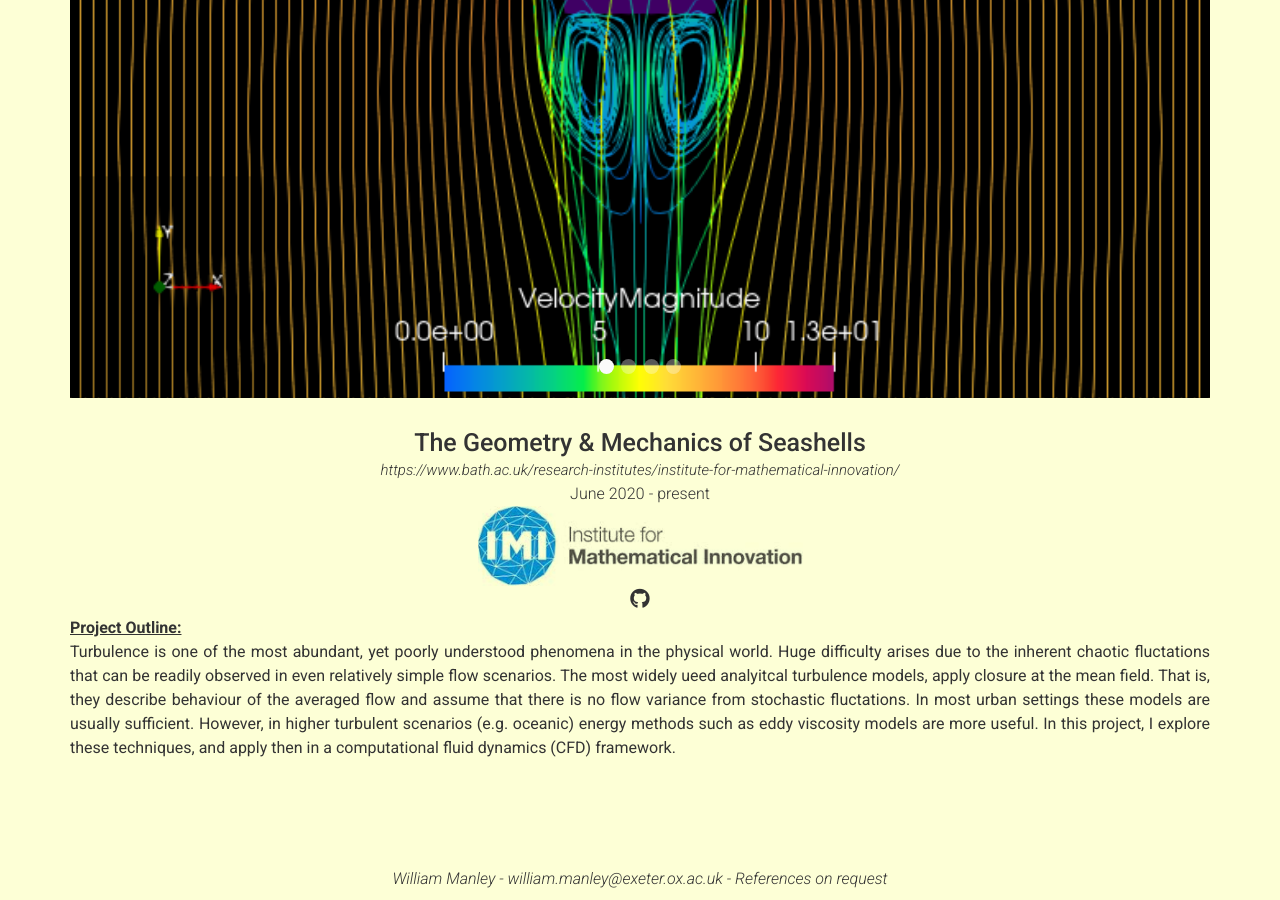
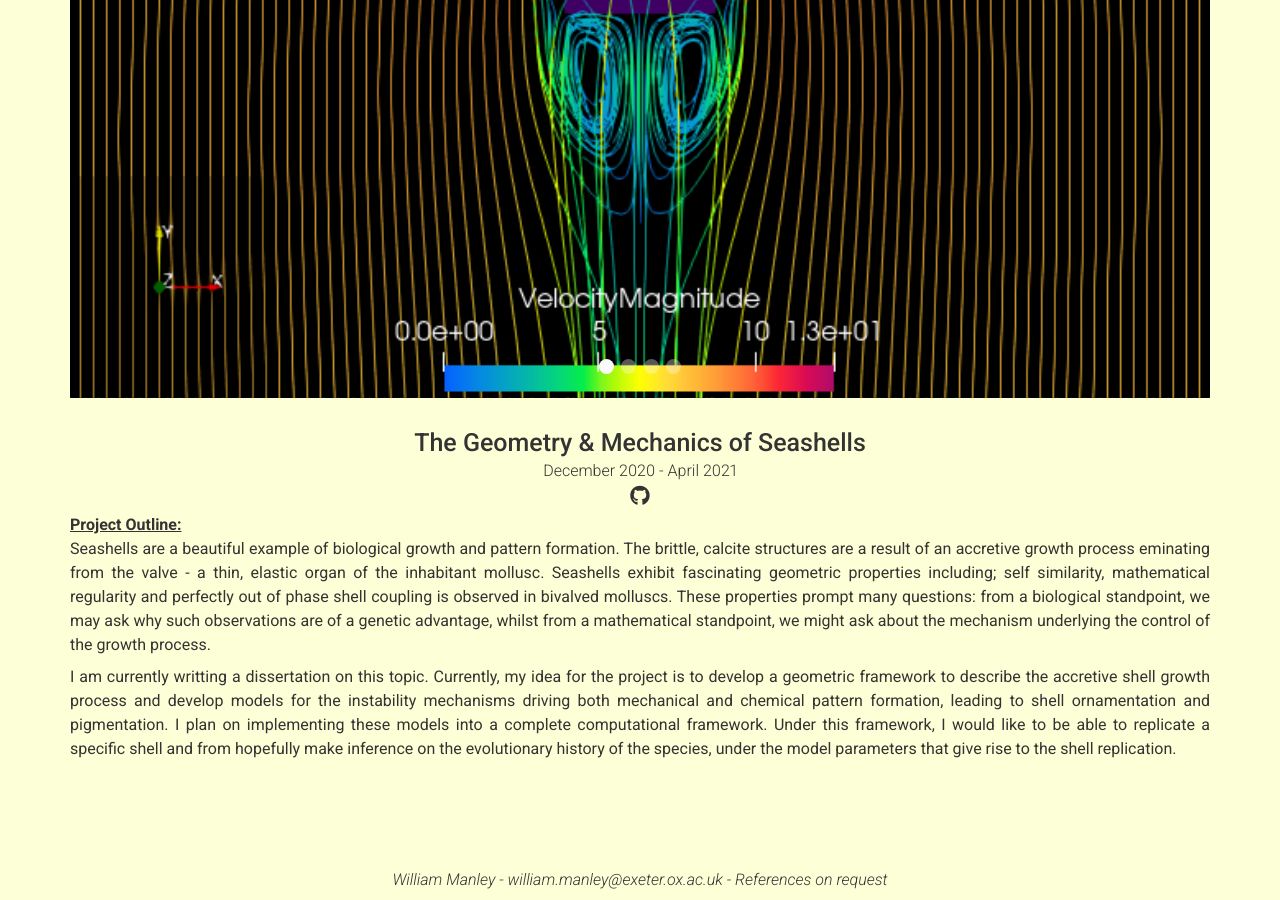
Before and after one commit to WilliamManley/WilliamManley.github.io, a Jekyll site: the page built from index.md, in a window 1280 px wide and 900 px high, scrolled down 4154 px. Built offline with Jekyll 4.4.1, drawn with Linux system fonts in a browser that asks for light colours; nearby versions of some CDN libraries.

Commit message:
updated Ox info

```diff
--- a/_data/projects.yml
+++ b/_data/projects.yml
@@ -85,17 +85,20 @@
 - layout: top-middle
   name: The Geometry & Mechanics of Seashells
   dates: |
-   June 2020 - present <br>
-   <img src="images/imi_logo.png" alt="IMI Logo" style="width:325px;height:80px;">
-  link: |
-   https://www.bath.ac.uk/research-institutes/institute-for-mathematical-innovation/
+   December 2020 - April 2021 <br>
+#  link: |
+#   https://www.bath.ac.uk/research-institutes/institute-for-mathematical-innovation/
   github: Github page for project (eg. sproogen/modern-resume-theme)(optional)
   #quote: >
   #  Short overview of the project (optional)
   description: | # this will include new lines to allow paragraphs
    <u><b>Project Outline:</b></u> <br>
-   Turbulence is one of the most abundant, yet poorly understood phenomena in the physical world. Huge difficulty arises due to the inherent chaotic fluctations that
-   can be readily observed in even relatively simple flow scenarios. The most widely ueed analyitcal turbulence models, apply closure at the mean field. That is,
-   they describe behaviour of the averaged flow and assume that there is no flow variance from stochastic fluctations. In most urban settings these models are usually sufficient.
-   However, in higher turbulent scenarios (e.g. oceanic) energy methods such as eddy viscosity models are more useful. In this project, I explore these techniques,
-   and apply then in a computational fluid dynamics (CFD) framework.
+   Seashells are a beautiful example of biological growth and pattern formation. The brittle, calcite structures are a result of an accretive growth process eminating
+   from the valve - a thin, elastic organ of the inhabitant mollusc. Seashells exhibit fascinating geometric properties including; self similarity, mathematical regularity
+   and perfectly out of phase shell coupling is observed in bivalved molluscs. These properties prompt many questions: from a biological standpoint, we may ask why such observations
+   are of a genetic advantage, whilst from a mathematical standpoint, we might ask about the mechanism underlying the control of the growth process.
+
+   I am currently writting a dissertation on this topic. Currently, my idea for the project is to develop a geometric framework to describe the accretive shell growth process and develop
+   models for the instability mechanisms driving both mechanical and chemical pattern formation, leading to shell ornamentation and pigmentation. I plan on implementing these models into
+   a complete computational framework. Under this framework, I would like to be able to replicate a specific shell and from hopefully make inference on the evolutionary history of the species,
+   under the model parameters that give rise to the shell replication.
```
